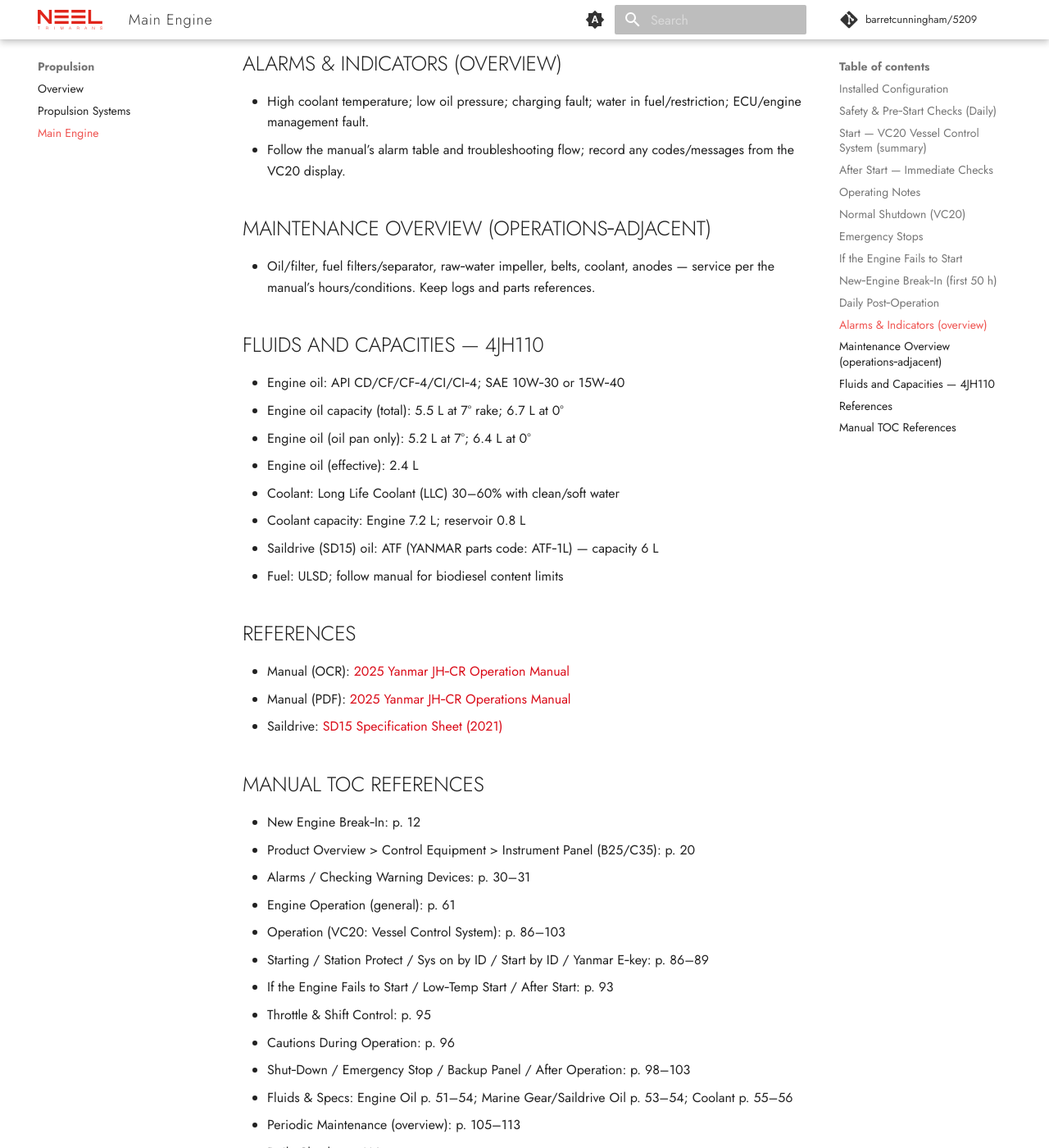
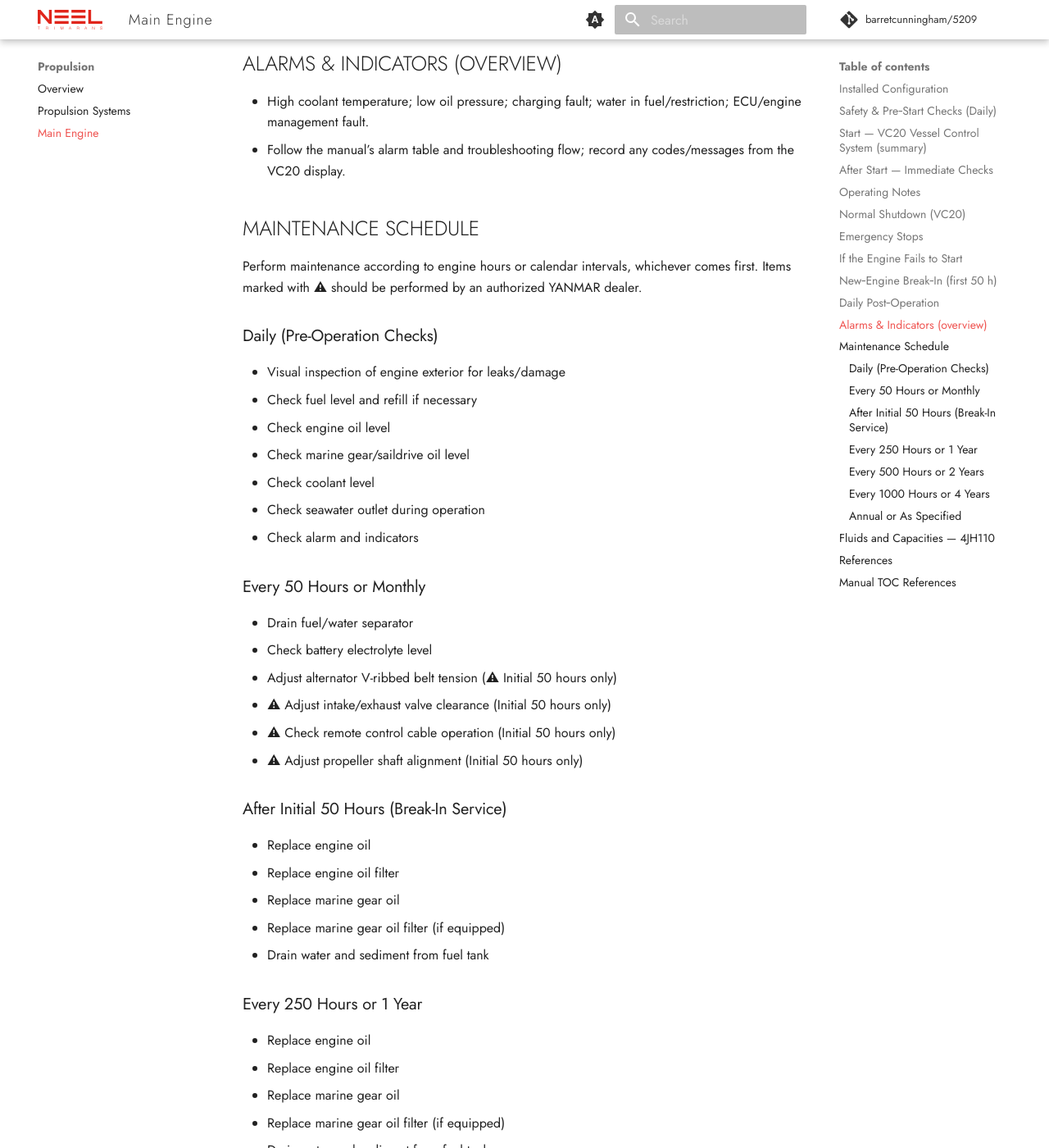
Before and after one commit to barretcunningham/5209, an MkDocs documentation site: the page built from docs/propulsion/main-engine/index.md, in a window 1280 px wide and 1400 px high, scrolled down 3346 px. Shown: the whole window at 82% size. Built offline with MkDocs 1.6.1 and Material for MkDocs 9.7.7, drawn with Linux system fonts in a browser that asks for light colours; comment, search, counter and statistics services are not loaded; some of the changed text lies outside the part shown.

Commit message:
docs: add comprehensive Yanmar maintenance schedule
Replace brief maintenance overview with detailed schedule organized by
interval (daily, 50h, 250h, 500h, 1000h, annual). Includes all items
from the Yanmar JH-CR operation manual with dealer service items
marked, break-in service callouts, and maintenance record keeping
reminder.

🤖 Generated with [Claude Code](https://claude.com/claude-code)

Co-Authored-By: Claude <noreply@anthropic.com>

```diff
--- a/docs/propulsion/main-engine/index.md
+++ b/docs/propulsion/main-engine/index.md
@@ -86,9 +86,74 @@ Concise, field‑ready operating guidance for the installed Yanmar JH‑CR commo
 - High coolant temperature; low oil pressure; charging fault; water in fuel/restriction; ECU/engine management fault.
 - Follow the manual’s alarm table and troubleshooting flow; record any codes/messages from the VC20 display.
 
-## Maintenance Overview (operations‑adjacent)
+## Maintenance Schedule
 
-- Oil/filter, fuel filters/separator, raw‑water impeller, belts, coolant, anodes — service per the manual’s hours/conditions. Keep logs and parts references.
+Perform maintenance according to engine hours or calendar intervals, whichever comes first. Items marked with ⚠ should be performed by an authorized YANMAR dealer.
+
+### Daily (Pre-Operation Checks)
+
+- Visual inspection of engine exterior for leaks/damage
+- Check fuel level and refill if necessary
+- Check engine oil level
+- Check marine gear/saildrive oil level
+- Check coolant level
+- Check seawater outlet during operation
+- Check alarm and indicators
+
+### Every 50 Hours or Monthly
+
+- Drain fuel/water separator
+- Check battery electrolyte level
+- Adjust alternator V-ribbed belt tension (⚠ Initial 50 hours only)
+- ⚠ Adjust intake/exhaust valve clearance (Initial 50 hours only)
+- ⚠ Check remote control cable operation (Initial 50 hours only)
+- ⚠ Adjust propeller shaft alignment (Initial 50 hours only)
+
+### After Initial 50 Hours (Break-In Service)
+
+- Replace engine oil
+- Replace engine oil filter
+- Replace marine gear oil
+- Replace marine gear oil filter (if equipped)
+- Drain water and sediment from fuel tank
+
+### Every 250 Hours or 1 Year
+
+- Replace engine oil
+- Replace engine oil filter
+- Replace marine gear oil
+- Replace marine gear oil filter (if equipped)
+- Drain water and sediment from fuel tank
+- Adjust alternator V-ribbed belt tension
+- Check wiring connectors
+- Tighten all major nuts and bolts
+- ⚠ Check remote control cable operation
+
+### Every 500 Hours or 2 Years
+
+- Replace fuel filter element
+- Check or replace seawater pump impeller
+- Clean intake silencer (air cleaner) element
+- Clean or replace exhaust/water mixing elbow
+- Wash turbocharger blower (4JH80/4JH110 only)
+- Replace alternator V-ribbed belt
+- Replace rubberized hoses (fuel and water)
+
+### Every 1000 Hours or 4 Years
+
+- Clean and check seawater passages
+- Check diaphragm assembly (3JH40/4JH45/4JH57 only)
+- ⚠ Adjust intake/exhaust valve clearance
+- ⚠ Check remote control cable operation
+- ⚠ Adjust propeller shaft alignment
+
+### Annual or As Specified
+
+- **Replace coolant:** Every year for standard coolant; every 2 years when using Yanmar Long Life Coolant (LLC)
+- **Replace rubberized hoses (fuel and water):** Every 2 years
+
+!!! note "Maintenance Records"
+    Keep detailed logs of all maintenance performed, including dates, hours, parts used, and any observations. These procedures are considered normal maintenance and are performed at owner's expense.
 
 ## Fluids and Capacities — 4JH110
 
```
